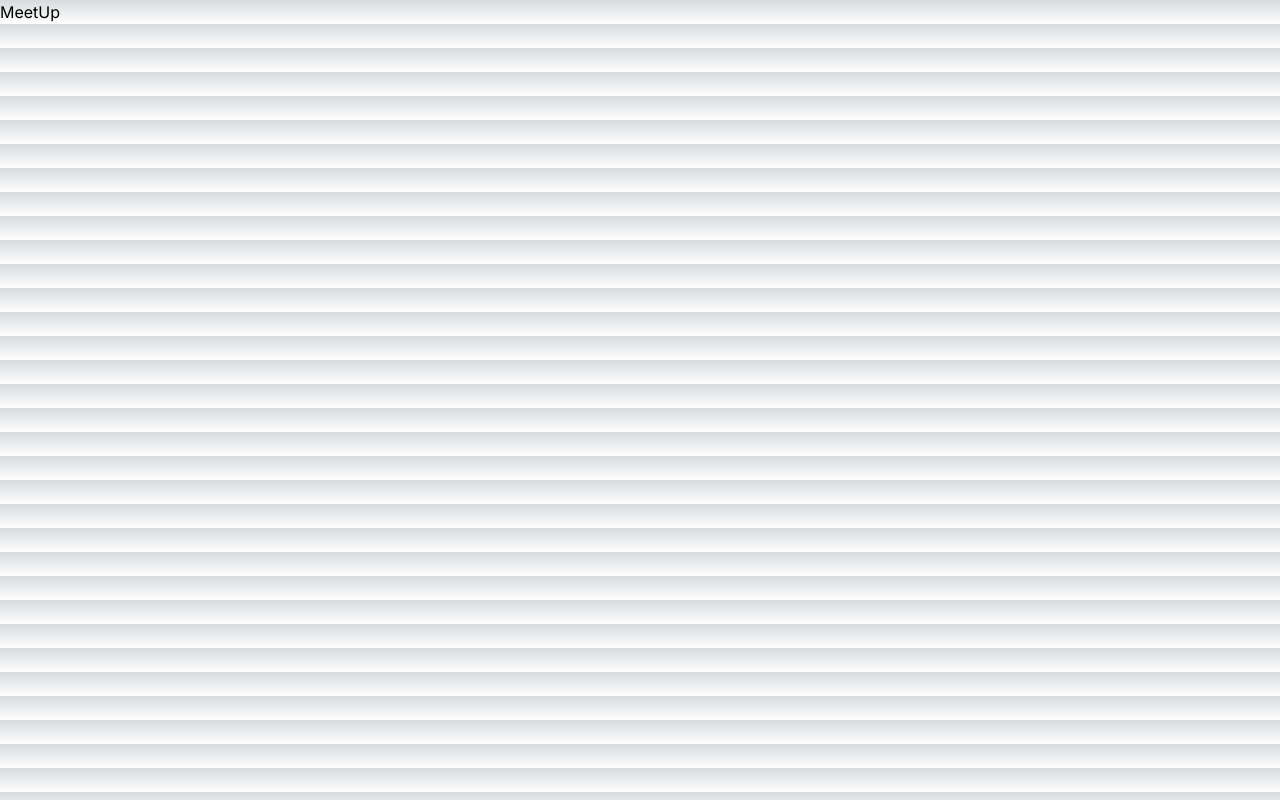
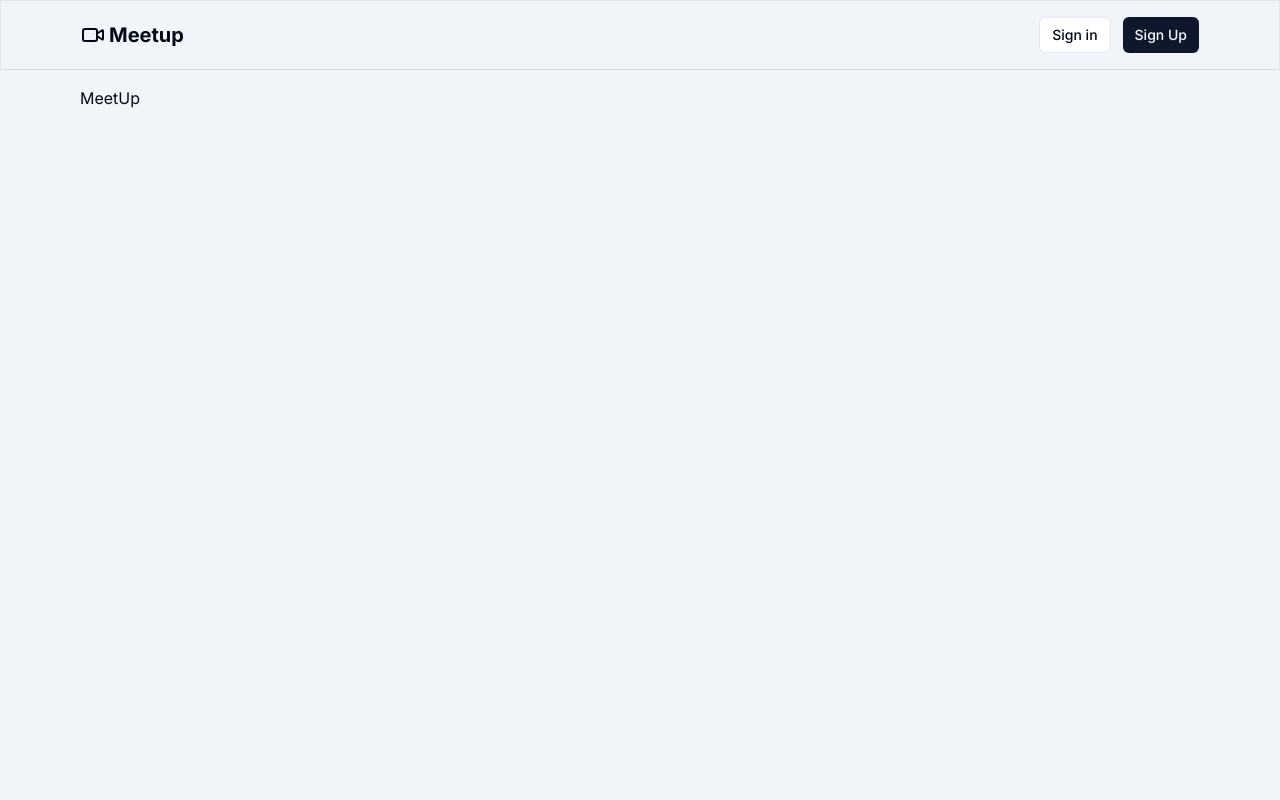
Before and after one commit to Harshalvk/MeetUp, a Next.js app: page / in a window 1280 px wide. Built offline with nearby package versions, Linux system fonts and the light colour scheme; no server answers.

Commit message:
ADD: Navbar

```diff
--- a/app/globals.css
+++ b/app/globals.css
@@ -2,32 +2,68 @@
 @tailwind components;
 @tailwind utilities;
 
-:root {
-  --foreground-rgb: 0, 0, 0;
-  --background-start-rgb: 214, 219, 220;
-  --background-end-rgb: 255, 255, 255;
-}
+@layer base {
+  :root {
+    --background: 0 0% 100%;
+    --foreground: 222.2 84% 4.9%;
+    --card: 0 0% 100%;
+    --card-foreground: 222.2 84% 4.9%;
+    --popover: 0 0% 100%;
+    --popover-foreground: 222.2 84% 4.9%;
+    --primary: 222.2 47.4% 11.2%;
+    --primary-foreground: 210 40% 98%;
+    --secondary: 210 40% 96.1%;
+    --secondary-foreground: 222.2 47.4% 11.2%;
+    --muted: 210 40% 96.1%;
+    --muted-foreground: 215.4 16.3% 46.9%;
+    --accent: 210 40% 96.1%;
+    --accent-foreground: 222.2 47.4% 11.2%;
+    --destructive: 0 84.2% 60.2%;
+    --destructive-foreground: 210 40% 98%;
+    --border: 214.3 31.8% 91.4%;
+    --input: 214.3 31.8% 91.4%;
+    --ring: 222.2 84% 4.9%;
+    --radius: 0.5rem;
+    --chart-1: 12 76% 61%;
+    --chart-2: 173 58% 39%;
+    --chart-3: 197 37% 24%;
+    --chart-4: 43 74% 66%;
+    --chart-5: 27 87% 67%;
+  }
 
-@media (prefers-color-scheme: dark) {
-  :root {
-    --foreground-rgb: 255, 255, 255;
-    --background-start-rgb: 0, 0, 0;
-    --background-end-rgb: 0, 0, 0;
+  .dark {
+    --background: 222.2 84% 4.9%;
+    --foreground: 210 40% 98%;
+    --card: 222.2 84% 4.9%;
+    --card-foreground: 210 40% 98%;
+    --popover: 222.2 84% 4.9%;
+    --popover-foreground: 210 40% 98%;
+    --primary: 210 40% 98%;
+    --primary-foreground: 222.2 47.4% 11.2%;
+    --secondary: 217.2 32.6% 17.5%;
+    --secondary-foreground: 210 40% 98%;
+    --muted: 217.2 32.6% 17.5%;
+    --muted-foreground: 215 20.2% 65.1%;
+    --accent: 217.2 32.6% 17.5%;
+    --accent-foreground: 210 40% 98%;
+    --destructive: 0 62.8% 30.6%;
+    --destructive-foreground: 210 40% 98%;
+    --border: 217.2 32.6% 17.5%;
+    --input: 217.2 32.6% 17.5%;
+    --ring: 212.7 26.8% 83.9%;
+    --chart-1: 220 70% 50%;
+    --chart-2: 160 60% 45%;
+    --chart-3: 30 80% 55%;
+    --chart-4: 280 65% 60%;
+    --chart-5: 340 75% 55%;
   }
 }
 
-body {
-  color: rgb(var(--foreground-rgb));
-  background: linear-gradient(
-      to bottom,
-      transparent,
-      rgb(var(--background-end-rgb))
-    )
-    rgb(var(--background-start-rgb));
-}
-
-@layer utilities {
-  .text-balance {
-    text-wrap: balance;
+@layer base {
+  * {
+    @apply border-border;
+  }
+  body {
+    @apply bg-background text-foreground;
   }
 }
--- a/app/layout.tsx
+++ b/app/layout.tsx
@@ -3,6 +3,8 @@
 import "./globals.css";
 import React from "react";
 import { ClerkProvider } from "@clerk/nextjs";
+import NavBar from "@/components/layout/NavBar";
+import Container from "@/components/layout/Container";
 
 const inter = Inter({ subsets: ["latin"] });
 
@@ -19,7 +21,12 @@
   return (
     <ClerkProvider>
       <html lang="en">
-        <body className={inter.className}>{children}</body>
+        <body className={inter.className}>
+          <main className="flex flex-col min-h-screen bg-secondary">
+            <NavBar />
+            <Container>{children}</Container>
+          </main>
+        </body>
       </html>
     </ClerkProvider>
   );
--- /dev/null
+++ b/components/layout/Container.tsx
@@ -0,0 +1,9 @@
+import React from "react";
+
+const Container = ({ children }: { children: React.ReactNode }) => {
+  return (
+    <div className="max-w-[1920px] w-full mx-auto xl:px-20 px-4 py-4">{children}</div>
+  );
+};
+
+export default Container;
--- /dev/null
+++ b/components/layout/NavBar.tsx
@@ -0,0 +1,46 @@
+"use client";
+import React from "react";
+import Container from "./Container";
+import { Video } from "lucide-react";
+import { useRouter } from "next/navigation";
+import { useAuth, UserButton } from "@clerk/nextjs";
+import { Button } from "../ui/button";
+
+const NavBar = () => {
+  const router = useRouter();
+  const { userId } = useAuth();
+  return (
+    <div className="sticky top-0 border border-b-primary/10">
+      <Container>
+        <div className="flex justify-between items-center">
+          <div
+            className="flex items-center gap-1 cursor-pointer"
+            onClick={() => router.push("/")}
+          >
+            <Video />
+            <div className="font-bold text-xl">Meetup</div>
+          </div>
+          <div className="flex gap-3 items-center">
+            <UserButton />
+            {!userId && (
+              <>
+                <Button
+                  size={"sm"}
+                  variant={"outline"}
+                  onClick={() => router.push("/sign-in")}
+                >
+                  Sign in
+                </Button>
+                <Button size={"sm"} onClick={() => router.push("/sign-up")}>
+                  Sign Up
+                </Button>
+              </>
+            )}
+          </div>
+        </div>
+      </Container>
+    </div>
+  );
+};
+
+export default NavBar;
--- /dev/null
+++ b/components/ui/button.tsx
@@ -0,0 +1,56 @@
+import * as React from "react"
+import { Slot } from "@radix-ui/react-slot"
+import { cva, type VariantProps } from "class-variance-authority"
+
+import { cn } from "@/lib/utils"
+
+const buttonVariants = cva(
+  "inline-flex items-center justify-center whitespace-nowrap rounded-md text-sm font-medium ring-offset-background transition-colors focus-visible:outline-none focus-visible:ring-2 focus-visible:ring-ring focus-visible:ring-offset-2 disabled:pointer-events-none disabled:opacity-50",
+  {
+    variants: {
+      variant: {
+        default: "bg-primary text-primary-foreground hover:bg-primary/90",
+        destructive:
+          "bg-destructive text-destructive-foreground hover:bg-destructive/90",
+        outline:
+          "border border-input bg-background hover:bg-accent hover:text-accent-foreground",
+        secondary:
+          "bg-secondary text-secondary-foreground hover:bg-secondary/80",
+        ghost: "hover:bg-accent hover:text-accent-foreground",
+        link: "text-primary underline-offset-4 hover:underline",
+      },
+      size: {
+        default: "h-10 px-4 py-2",
+        sm: "h-9 rounded-md px-3",
+        lg: "h-11 rounded-md px-8",
+        icon: "h-10 w-10",
+      },
+    },
+    defaultVariants: {
+      variant: "default",
+      size: "default",
+    },
+  }
+)
+
+export interface ButtonProps
+  extends React.ButtonHTMLAttributes<HTMLButtonElement>,
+    VariantProps<typeof buttonVariants> {
+  asChild?: boolean
+}
+
+const Button = React.forwardRef<HTMLButtonElement, ButtonProps>(
+  ({ className, variant, size, asChild = false, ...props }, ref) => {
+    const Comp = asChild ? Slot : "button"
+    return (
+      <Comp
+        className={cn(buttonVariants({ variant, size, className }))}
+        ref={ref}
+        {...props}
+      />
+    )
+  }
+)
+Button.displayName = "Button"
+
+export { Button, buttonVariants }
--- /dev/null
+++ b/lib/utils.ts
@@ -0,0 +1,6 @@
+import { type ClassValue, clsx } from "clsx"
+import { twMerge } from "tailwind-merge"
+
+export function cn(...inputs: ClassValue[]) {
+  return twMerge(clsx(inputs))
+}
--- a/tailwind.config.ts
+++ b/tailwind.config.ts
@@ -1,20 +1,80 @@
-import type { Config } from "tailwindcss";
+import type { Config } from "tailwindcss"
 
-const config: Config = {
+const config = {
+  darkMode: ["class"],
   content: [
-    "./pages/**/*.{js,ts,jsx,tsx,mdx}",
-    "./components/**/*.{js,ts,jsx,tsx,mdx}",
-    "./app/**/*.{js,ts,jsx,tsx,mdx}",
-  ],
+    './pages/**/*.{ts,tsx}',
+    './components/**/*.{ts,tsx}',
+    './app/**/*.{ts,tsx}',
+    './src/**/*.{ts,tsx}',
+	],
+  prefix: "",
   theme: {
+    container: {
+      center: true,
+      padding: "2rem",
+      screens: {
+        "2xl": "1400px",
+      },
+    },
     extend: {
-      backgroundImage: {
-        "gradient-radial": "radial-gradient(var(--tw-gradient-stops))",
-        "gradient-conic":
-          "conic-gradient(from 180deg at 50% 50%, var(--tw-gradient-stops))",
+      colors: {
+        border: "hsl(var(--border))",
+        input: "hsl(var(--input))",
+        ring: "hsl(var(--ring))",
+        background: "hsl(var(--background))",
+        foreground: "hsl(var(--foreground))",
+        primary: {
+          DEFAULT: "hsl(var(--primary))",
+          foreground: "hsl(var(--primary-foreground))",
+        },
+        secondary: {
+          DEFAULT: "hsl(var(--secondary))",
+          foreground: "hsl(var(--secondary-foreground))",
+        },
+        destructive: {
+          DEFAULT: "hsl(var(--destructive))",
+          foreground: "hsl(var(--destructive-foreground))",
+        },
+        muted: {
+          DEFAULT: "hsl(var(--muted))",
+          foreground: "hsl(var(--muted-foreground))",
+        },
+        accent: {
+          DEFAULT: "hsl(var(--accent))",
+          foreground: "hsl(var(--accent-foreground))",
+        },
+        popover: {
+          DEFAULT: "hsl(var(--popover))",
+          foreground: "hsl(var(--popover-foreground))",
+        },
+        card: {
+          DEFAULT: "hsl(var(--card))",
+          foreground: "hsl(var(--card-foreground))",
+        },
+      },
+      borderRadius: {
+        lg: "var(--radius)",
+        md: "calc(var(--radius) - 2px)",
+        sm: "calc(var(--radius) - 4px)",
+      },
+      keyframes: {
+        "accordion-down": {
+          from: { height: "0" },
+          to: { height: "var(--radix-accordion-content-height)" },
+        },
+        "accordion-up": {
+          from: { height: "var(--radix-accordion-content-height)" },
+          to: { height: "0" },
+        },
+      },
+      animation: {
+        "accordion-down": "accordion-down 0.2s ease-out",
+        "accordion-up": "accordion-up 0.2s ease-out",
       },
     },
   },
-  plugins: [],
-};
-export default config;
+  plugins: [require("tailwindcss-animate")],
+} satisfies Config
+
+export default config
```
Also changed, not shown: package.json (+11 -4 lines), components.json (added), 1 other file (tests, documents, lock files or other folders).
